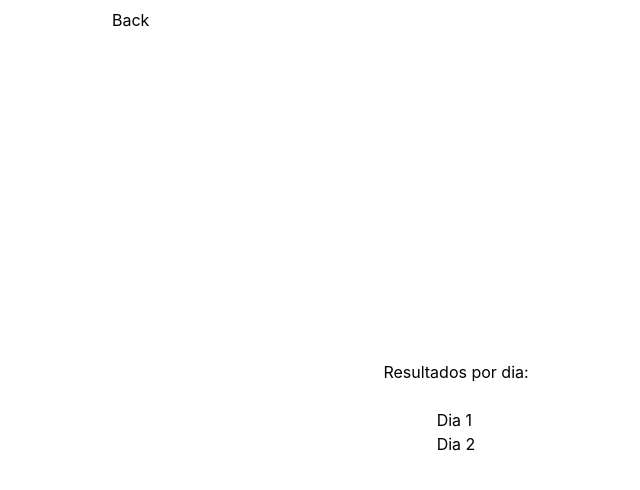
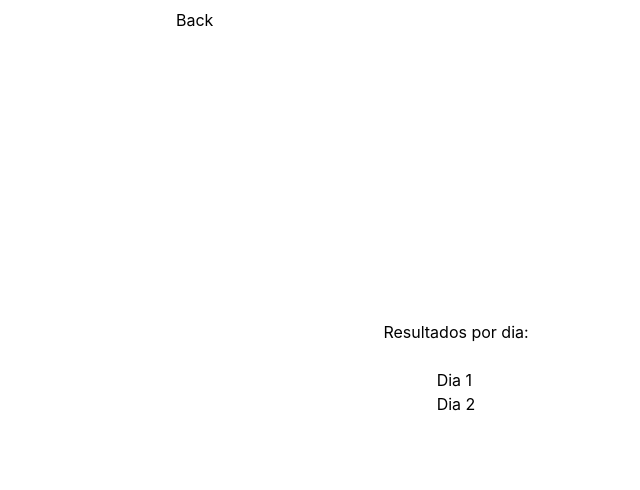
Before and after one commit to FranciscoDiazPaccot73/adviency-challenge, a Next.js app: page /fran in a window 1280 px wide. Shown: the top 490 px of the page, without its empty margins (184-824 px from the left). Built offline with nearby package versions, Linux system fonts and the light colour scheme.

Commit message:
fix header - update image Fran

```diff
--- a/components/Header.jsx
+++ b/components/Header.jsx
@@ -2,7 +2,7 @@ const Header = () => {
   const handleBack = () => window.history.back()
 
   return (
-    <header className='h-10 p-2 max-w-3xl mx-auto'>
+    <header className='h-10 p-2 mx-auto absolute left-4 w-1/2 md:left-1/2 md:-translate-x-1/2'>
       <div onClick={handleBack} className="cursor-pointer inline-block">
         <div className='flex gap-2'>
           <svg viewBox="0 0 320 512" fill='#fff' height={24} width={24}>
```
Also changed, not shown: public/christmas.jpg.
